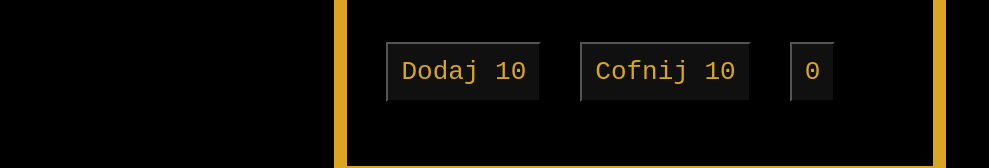
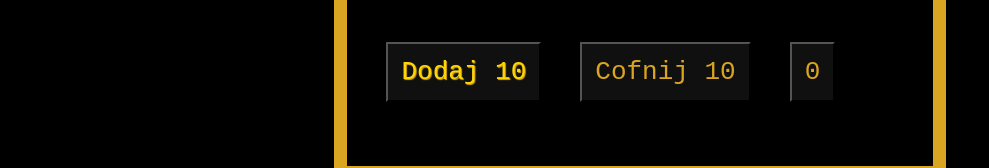
Before and after one commit to Patryk725/Kalulator-daily, a plain HTML site: page calc.html in a window 1280 px wide. In both pictures the pointer is over the input "Dodaj 10". Shown: the part 501-669 px from the top of the page, without its empty margins (0-989 px from the left). Drawn offline with Linux system fonts and the light colour scheme.

Commit message:
Update main2.css

```diff
--- a/main2.css
+++ b/main2.css
@@ -52,6 +52,13 @@ input[type="button"]{
     color: yellow;
 }
 
+#make:hover{
+    color: gold;
+    text-shadow: 1px 1px 1px goldenrod;
+    font-weight: 300;
+    cursor: pointer;
+}
+
 #back{
     width: 6rem;
     height: 6rem;
```
